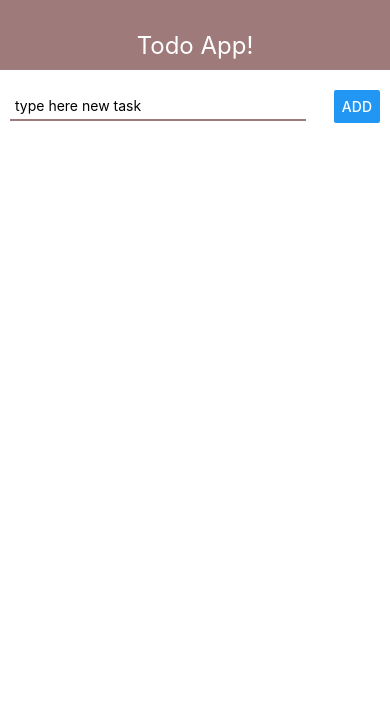
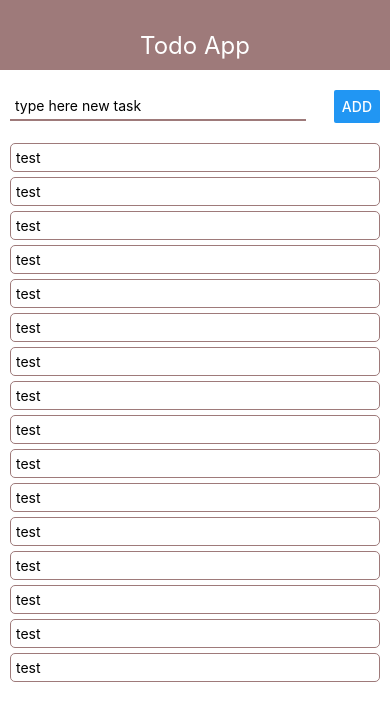
Before and after one commit to SDen4/react_native_demo_1, a React Native app: screen / in a window 390 px wide. Shown: the top 720 px of the page. Built offline with nearby package versions, Linux system fonts and the light colour scheme.

Commit message:
ScrollView

```diff
--- a/App.js
+++ b/App.js
@@ -1,11 +1,28 @@
 import React, { useState } from 'react';
-import { StyleSheet, Text, View } from 'react-native';
+import { StyleSheet, View, ScrollView } from 'react-native';
 import { AddTodo } from './src/AddTodo';
 import { Navbar } from './src/Navbar';
 import { Todo } from './src/Todo';
 
 export default function App() {
-    const [todos, setTodos] = useState([]);
+    const [todos, setTodos] = useState([
+        {id: 1, title: 'test'},
+        {id: 2, title: 'test'},
+        {id: 3, title: 'test'},
+        {id: 4, title: 'test'},
+        {id: 5, title: 'test'},
+        {id: 6, title: 'test'},
+        {id: 7, title: 'test'},
+        {id: 8, title: 'test'},
+        {id: 9, title: 'test'},
+        {id: 10, title: 'test'},
+        {id: 12, title: 'test'},
+        {id: 13, title: 'test'},
+        {id: 14, title: 'test'},
+        {id: 15, title: 'test'},
+        {id: 16, title: 'test'},
+        {id: 17, title: 'test'},
+    ]);
 
     const addTodo = (title) => {
         setTodos((prev) => [
@@ -18,23 +35,26 @@ export default function App() {
     };
 
     return (
-        <View>
-            <Navbar title="Todo App!" />
+        <View style={styles.main}>
+            <Navbar title="Todo App" />
             <View style={styles.container}>
                 <AddTodo onSubmit={addTodo} />
-                <View>
+                <ScrollView>
                     {todos.map((todo) => (
                         <Todo key={todo.id} todo={todo} />
                     ))}
-                </View>
+                </ScrollView>
             </View>
         </View>
     );
 }
 
 const styles = StyleSheet.create({
+    main: {
+        flex: 1,
+    },
     container: {
         paddingHorizontal: 10,
         paddingVertical: 10,
-    },
+    }
 });
```
